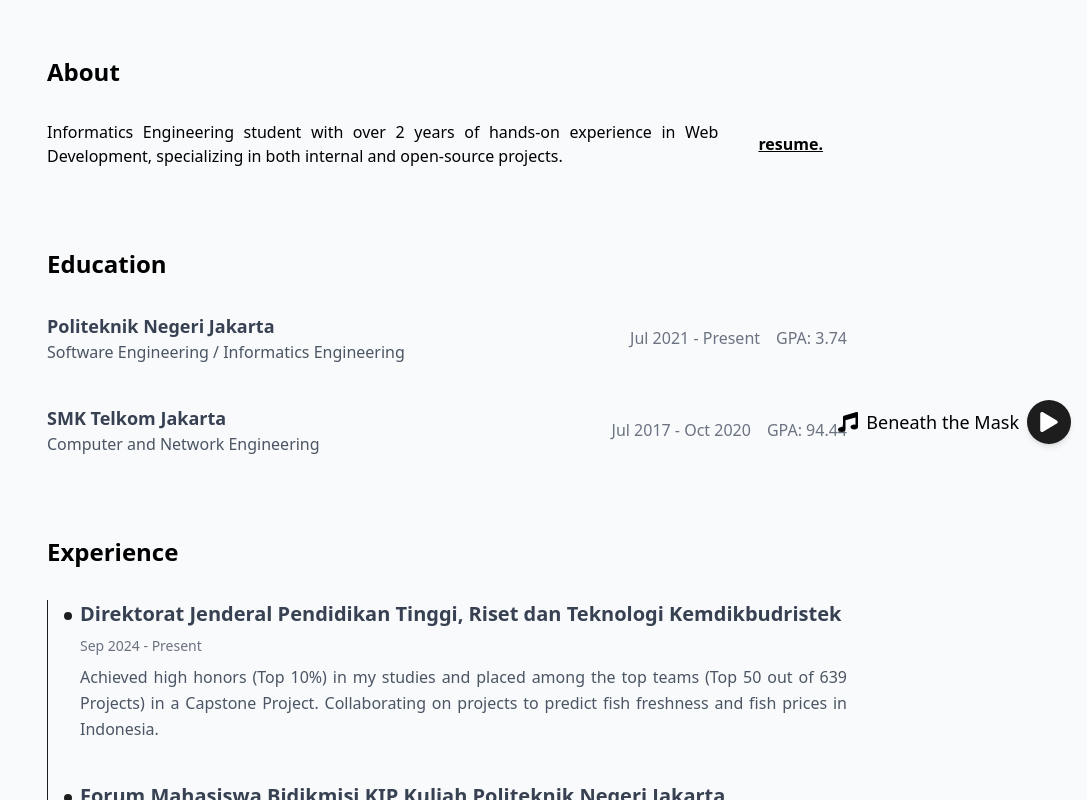
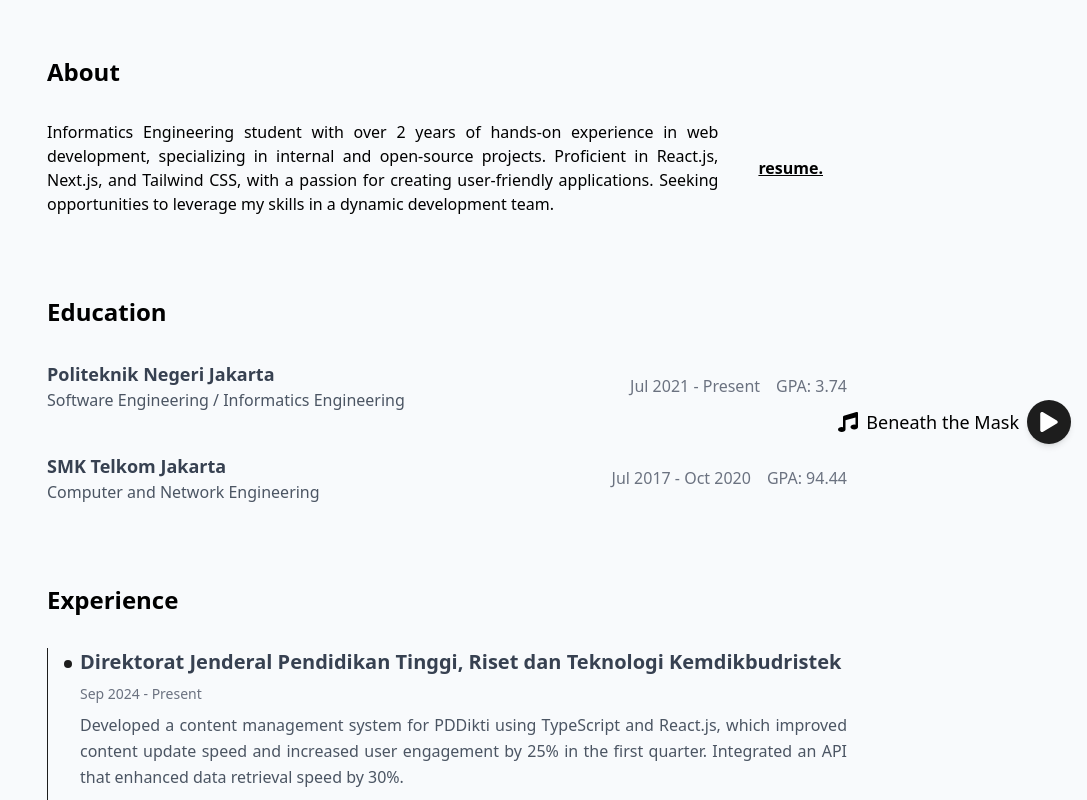
Before and after one commit to nulitas/nulitas.github.io, a React (Vite) app: page / in a window 1280 px wide. Shown: the part 340-1140 px from the top of the page, without its empty margins (193-1280 px from the left). Built offline with nearby package versions, Linux system fonts and the light colour scheme.

Commit message:
Update cv, description

```diff
--- a/src/data.ts
+++ b/src/data.ts
@@ -8,6 +8,7 @@ import {
   SiPhp,
   SiFastapi,
   SiPython,
+  SiNextdotjs,
 } from "react-icons/si";
 
 export interface ExperienceItem {
@@ -46,7 +47,7 @@ export const header = {
 };
 
 export const about = {
-  description: `Informatics Engineering student with over 2 years of hands-on experience in Web Development, specializing in both internal and open-source projects.`,
+  description: `Informatics Engineering student with over 2 years of hands-on experience in web development, specializing in internal and open-source projects. Proficient in React.js, Next.js, and Tailwind CSS, with a passion for creating user-friendly applications. Seeking opportunities to leverage my skills in a dynamic development team.`,
   cv: "CV_Andra.pdf",
   discord:
     "https://lanyard.kyrie25.me/api/395543211709431818?imgStyle=square&gradient=e9d6d5-e9d6d5-f3b1b4-ffffff&bg=0d1117",
@@ -61,14 +62,14 @@ export const experiences: ExperienceItem[] = [
     position: "Front-End Developer",
     date: "Sep 2024 - Present",
     description:
-      "Achieved high honors (Top 10%) in my studies and placed among the top teams (Top 50 out of 639 Projects) in a Capstone Project. Collaborating on projects to predict fish freshness and fish prices in Indonesia.",
+      "Developed a content management system for PDDikti using TypeScript and React.js, which improved content update speed and increased user engagement by 25% in the first quarter. Integrated an API that enhanced data retrieval speed by 30%.",
   },
   {
     title: "Forum Mahasiswa Bidikmisi KIP Kuliah Politeknik Negeri Jakarta",
     position: "Full Stack Developer",
     date: "Jul 2024 - Sep 2024",
     description:
-      "Achieved high honors (Top 10%) in my studies and placed among the top teams (Top 50 out of 639 Projects) in a Capstone Project. Collaborating on projects to predict fish freshness and fish prices in Indonesia.",
+      "Built a voting system for FORMADIKSI PNJ using Laravel and Tailwind CSS, improving content update efficiency by 30% and user engagement by 25%. Collaborated with stakeholders to gather requirements, which led to a 20% increase in project alignment and satisfaction.",
   },
   {
     title: "Bangkit Academy 2023 Batch 2",
@@ -167,6 +168,7 @@ export const projects: ProjectItem[] = [
 
 export const skills = [
   { text: "React", Icon: SiReact },
+  { text: "Next", Icon: SiNextdotjs },
   { text: "Tailwind", Icon: SiTailwindcss },
   { text: "TypeScript", Icon: SiTypescript },
   { text: "Laravel", Icon: SiLaravel },
```
Also changed, not shown: 1 other file (tests, documents, lock files or other folders).
